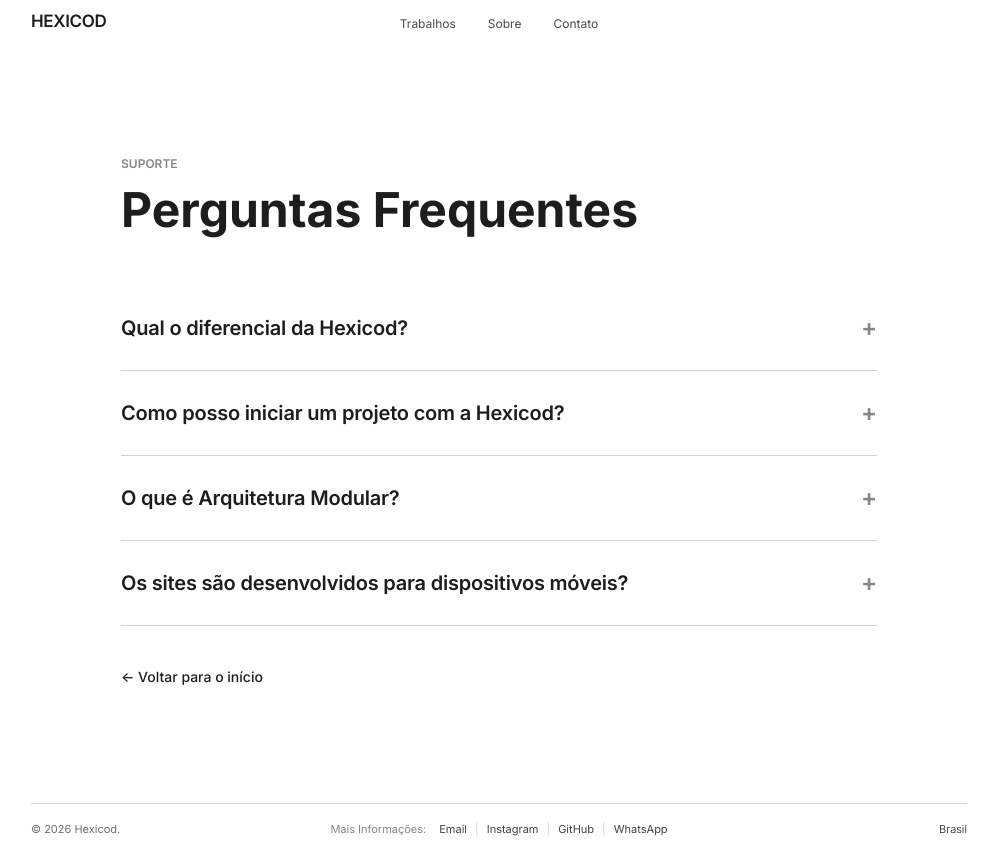
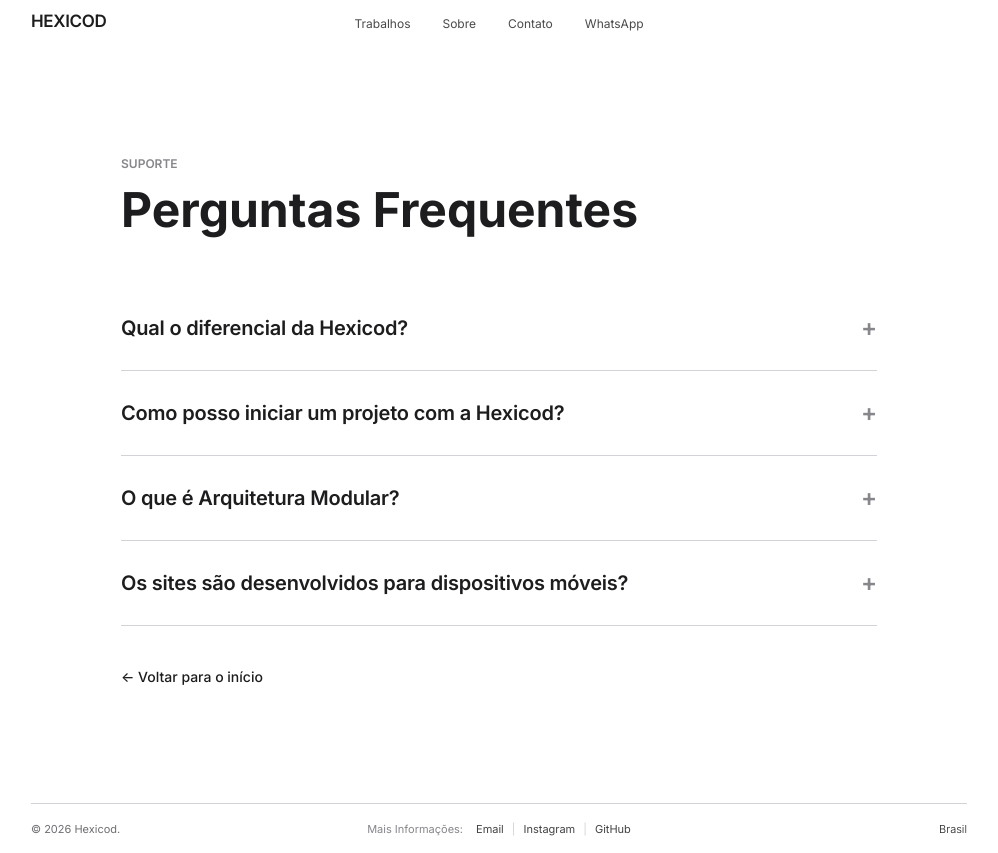
Before and after one commit to hexicod/hex, a plain HTML site: page f140.html in a window 1280 px wide. Shown: the whole page, without its empty margins (141-1139 px from the left). Drawn offline with Linux system fonts and the light colour scheme.

Commit message:
Update f140.html

```diff
--- a/f140.html
+++ b/f140.html
@@ -59,6 +59,7 @@
           <li><a href="index.html">Trabalhos</a></li>
           <li><a href="index.html#sobre">Sobre</a></li>
           <li><a href="mailto:teamhexicod@gmail.com">Contato</a></li>
+          <li><a href="https://wa.me/5569999950703" target="_blank">WhatsApp</a></li>
         </ul>
         <div class="nav-spacer"></div>
       </div>
@@ -108,8 +109,6 @@
           <a href="https://instagram.com/hexicod" target="_blank">Instagram</a>
           <span class="sep">|</span>
           <a href="https://github.com/hexicod" target="_blank">GitHub</a>
-          <span class="sep">|</span>
-          <a href="https://wa.me/5569999950703" target="_blank">WhatsApp</a>
         </div>
         <div class="footer-location">Brasil</div>
       </div>
```
